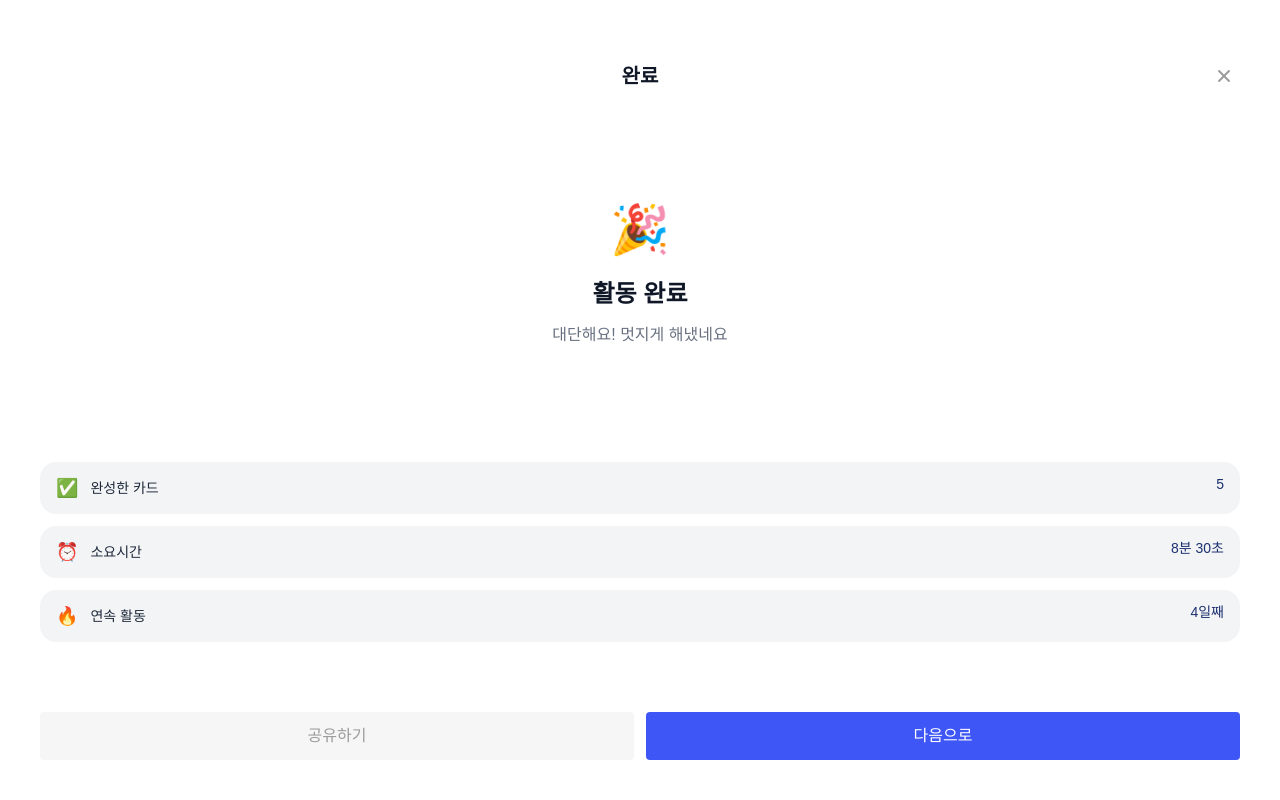
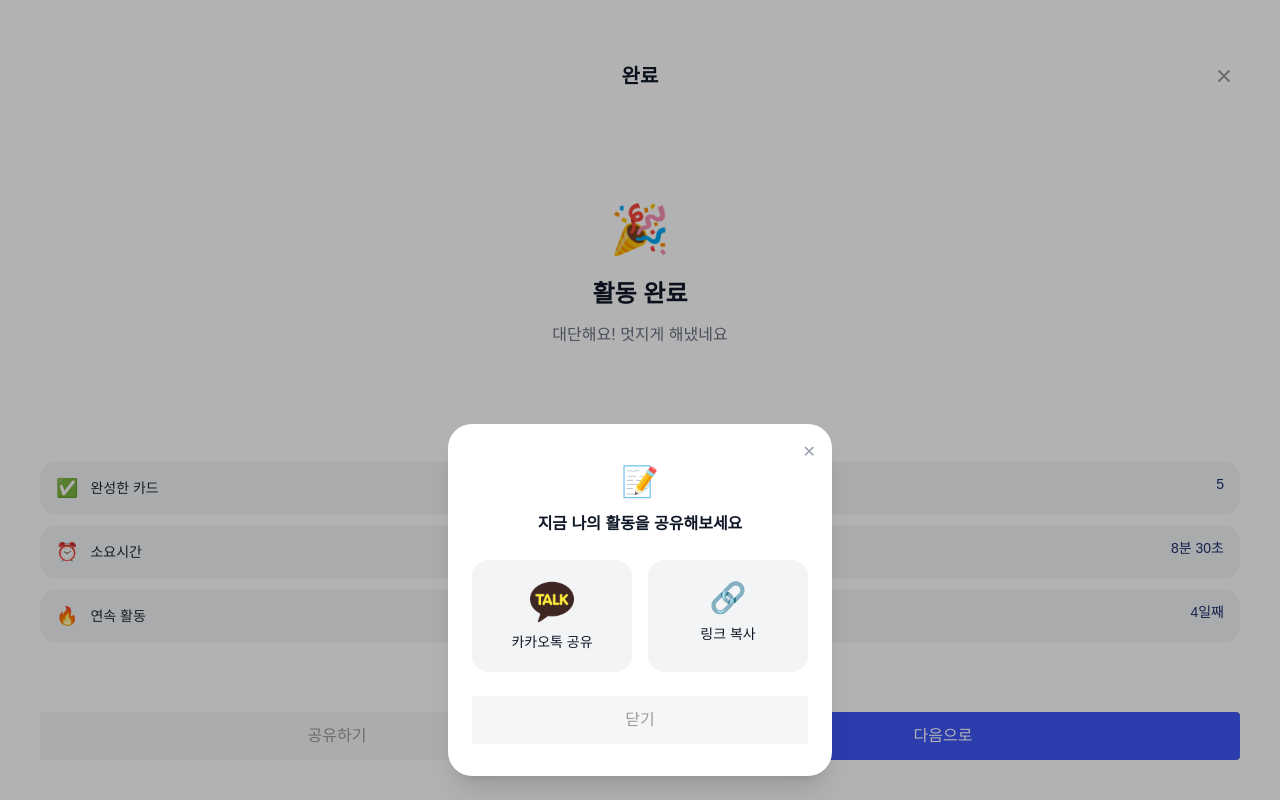
Before and after one commit to PublicIsDJ/MOA-app, a Next.js app: page /card-page/after in a window 1280 px wide. Both pictures are taken after a click on the button "공유하기". Built offline with nearby package versions, Linux system fonts and the light colour scheme.

Commit message:
chore: 완료 후 공유모달 추가

```diff
--- a/app/card-page/after/page.tsx
+++ b/app/card-page/after/page.tsx
@@ -1,8 +1,12 @@
 'use client';
 
-
+import { useState } from 'react';
 import { Button } from '@/shared/ui/button';
 import { AuthHeader } from '@/features/auth/ui/auth-header';
+import Image from 'next/image';
+
+
+
 
 const context = [
     { icon: '✅', text: '완성한 카드', value: '5' },
@@ -10,52 +14,107 @@ const context = [
     { icon: '🔥', text: '연속 활동', value: '4일째' },
 ];
 
+const shareOptions = [
+    { key: 'share-kakao', iconSrc: '/ic_kakao.svg', label: '카카오톡 공유', helper: '친구와 함께 공유해보세요' },
+    { key: 'share-link', fallbackIcon: '🔗', label: '링크 복사', helper: '링크를 복사해서 전달' },
+];
+
 export default function AfterCard() {
+    const [isShareModalOpen, setIsShareModalOpen] = useState(false);
 
     return (
-        <div className="min-h-screen flex flex-col items-center justify-between bg-white px-6 py-10">
-
+        <div className="relative min-h-screen flex flex-col items-center justify-between bg-white px-6 py-10">
             <AuthHeader title="완료" className="mt-5" />
 
             <div className="flex-1 flex flex-col items-center justify-center">
+                <div className="text-5xl mb-6">🎉</div>
+                <h1 className="text-center text-2xl font-bold text-gray-900 mb-3">활동 완료</h1>
+                <p className="text-center text-gray-500 text-base leading-relaxed whitespace-pre">
+                    {'대단해요! 멋지게 해냈네요'}
+                </p>
+            </div>
 
-                <div className="text-5xl mb-6">🎉</div>
-
-                <h1 className="text-center text-2xl font-bold text-gray-900 mb-3">활동 완료</h1>
-
-                <p className="text-center text-gray-500 text-base leading-relaxed whitespace-pre">
-                    {"대단해요! 멋지게 해냈네요"}
-                </p>
-
-            </div>
             <div className="space-y-3 w-full mb-10">
                 {context.map(({ icon, text, value }) => (
-                    <div key={text} className="flex items-center gap-3 rounded-2xl bg-gray-100 px-4 py-3">
+                    <div
+                        key={text}
+                        className="flex items-center gap-3 rounded-2xl bg-gray-100 px-4 py-3"
+                    >
                         <span className="text-lg">{icon}</span>
                         <p className="text-sm font-medium text-gray-800">{text}</p>
-                        <p className="text-sm font-medium text-left self-start text-[#1C306F] ml-auto">{value}</p>
-
+                        <p className="text-sm font-medium text-left self-start text-[#1C306F] ml-auto">
+                            {value}
+                        </p>
                     </div>
                 ))}
             </div>
 
-            {/* 하단 버튼 */}
             <div className="w-full flex flex-row gap-3">
                 <Button
                     status="inactive"
                     className="py-[12px] mt-[30px]"
-                    children="공유하기"
+                    onClick={() => setIsShareModalOpen(true)}
                 >
+                    공유하기
                 </Button>
-                <Button
-                    status="default"
-                    className="py-[12px] mt-[30px]"
-                >
+                <Button status="default" className="py-[12px] mt-[30px]">
                     다음으로
                 </Button>
-
             </div>
 
+            {isShareModalOpen && (
+                <>
+                    <div
+                        className="fixed inset-0 bg-black/30 z-40 transition-opacity duration-300"
+                        onClick={() => setIsShareModalOpen(false)}
+                    />
+
+                    <div className="fixed bottom-0 left-0 right-0 z-50 flex justify-center px-4 pb-6">
+                        <div className="relative w-full max-w-sm rounded-3xl bg-white px-6 pt-10 pb-8 text-center shadow-xl">
+                            <button
+                                type="button"
+                                className="absolute right-4 top-4 text-gray-400"
+                                onClick={() => setIsShareModalOpen(false)}
+                            >
+                                ✕
+                            </button>
+
+                            <div className="mb-6 flex flex-col items-center gap-3">
+                                <div className="text-3xl">📝</div>
+                                <p className="text-base font-semibold text-gray-900">
+                                    지금 나의 활동을 공유해보세요
+                                </p>
+                            </div>
+
+                            <div className="grid grid-cols-2 gap-4">
+                                {shareOptions.map(({ key, iconSrc, fallbackIcon = '💬', label }) => (
+                                    <button
+                                        key={key}
+                                        type="button"
+                                        className="flex flex-col items-center gap-2 rounded-2xl bg-gray-100 px-4 py-5"
+                                        onClick={() => setIsShareModalOpen(false)}
+                                    >
+                                        {iconSrc ? (
+                                            <Image src={iconSrc} alt={label} width={44} height={44} />
+                                        ) : (
+                                            <span className="text-3xl">{fallbackIcon}</span>
+                                        )}
+                                        <span className="text-sm font-medium text-gray-900">{label}</span>
+                                    </button>
+                                ))}
+                            </div>
+
+                            <Button
+                                status="inactive"
+                                className="w-full py-[12px] mt-6"
+                                onClick={() => setIsShareModalOpen(false)}
+                            >
+                                닫기
+                            </Button>
+                        </div>
+                    </div>
+                </>
+            )}
         </div>
     );
 }
```
